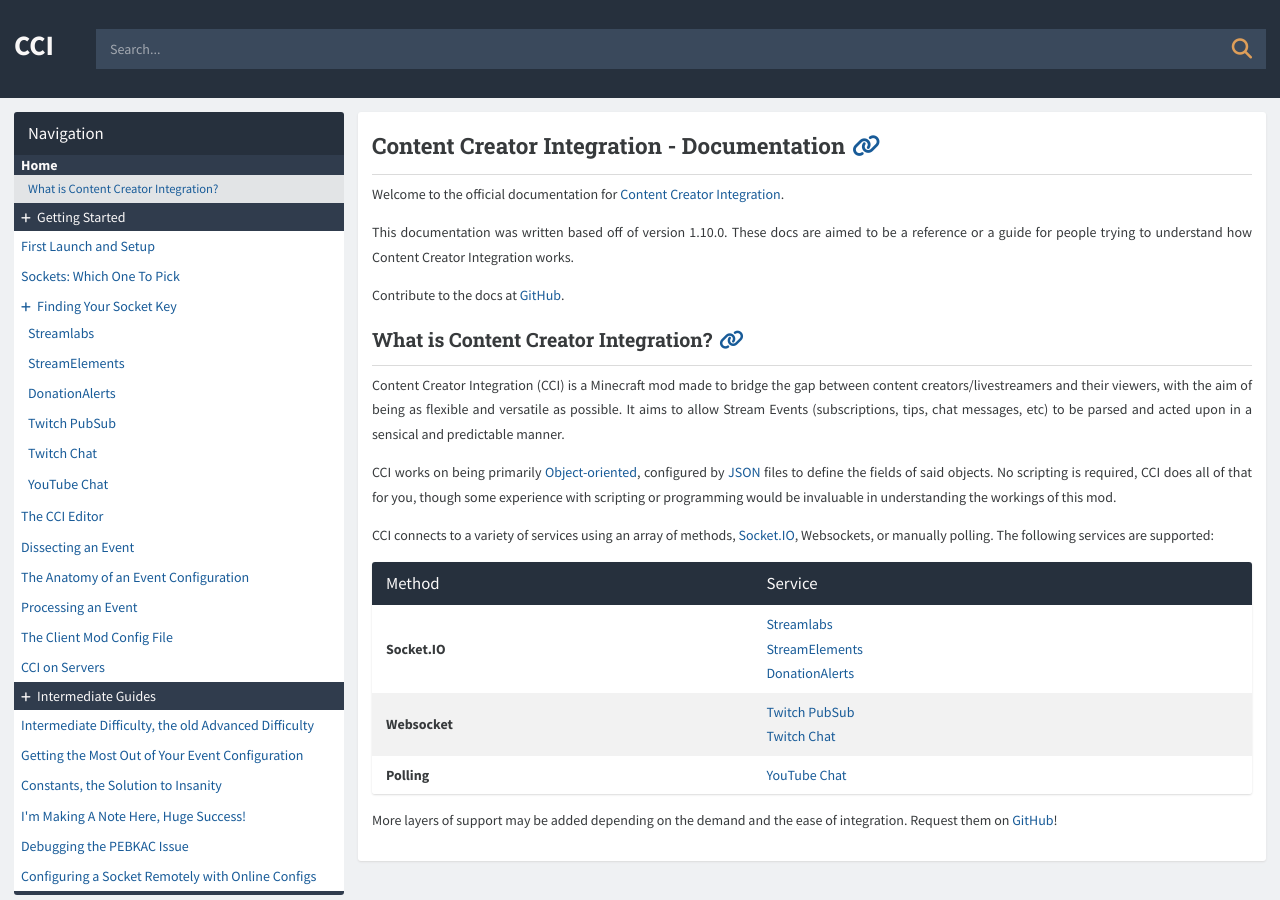
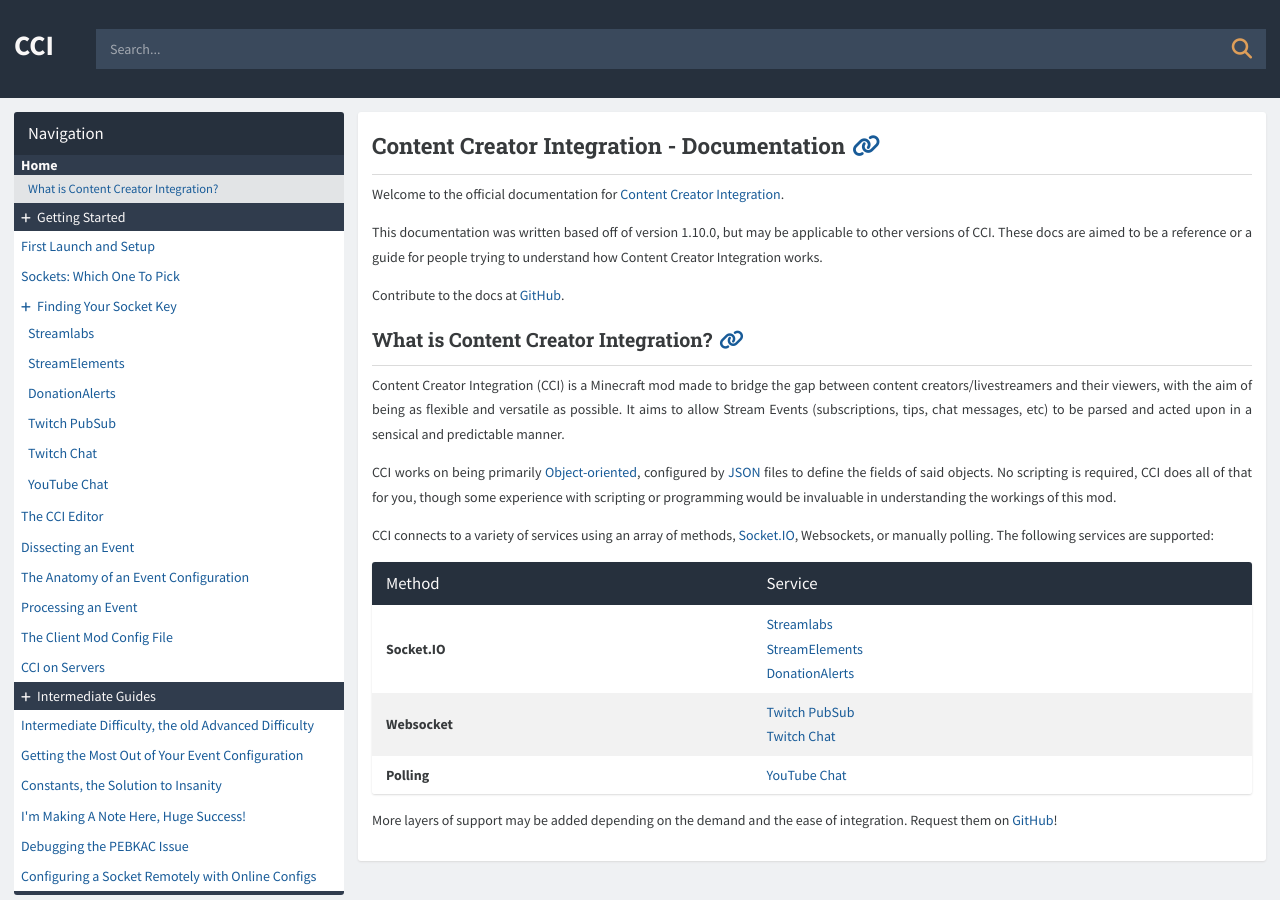
Before and after one commit to iChun/ContentCreatorIntegration-IssuesAndDocumentation, an MkDocs documentation site: the page built from docs/index.md, in a window 1280 px wide and 900 px high. Built offline with MkDocs 1.6.1, drawn with Linux system fonts in a browser that asks for light colours; nearby versions of some CDN libraries.

Commit message:
Update index wording based on review

```diff
--- a/docs/index.md
+++ b/docs/index.md
@@ -3,7 +3,7 @@ Content Creator Integration - Documentation
 
 Welcome to the official documentation for [Content Creator Integration](https://www.curseforge.com/minecraft/mc-mods/content-creator-integration/).
 
-This documentation was written based off of version 1.10.0. These docs are aimed to be a reference or a guide for people trying to understand how Content Creator Integration works.
+This documentation was written based off of version 1.10.0, but may be applicable to other versions of CCI. These docs are aimed to be a reference or a guide for people trying to understand how Content Creator Integration works.
 
 Contribute to the docs at [GitHub](https://github.com/iChun/ContentCreatorIntegration-IssuesAndDocumentation).
 
```
